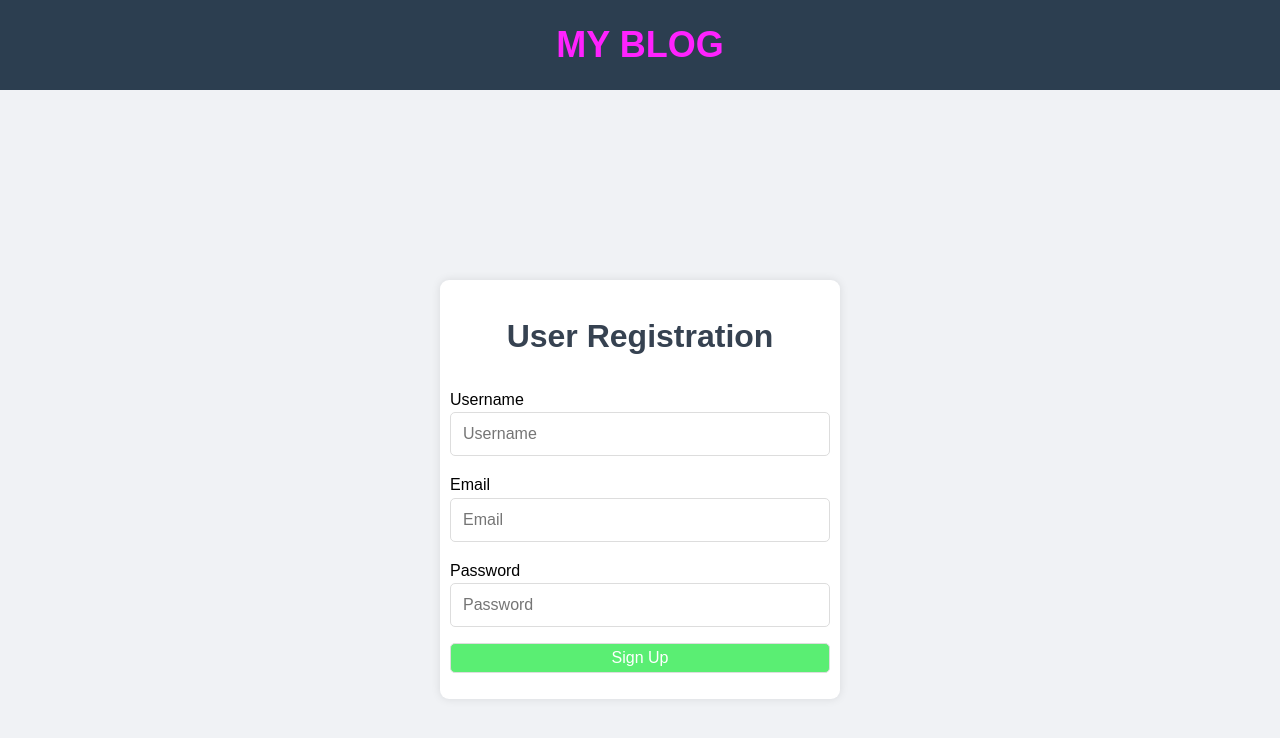
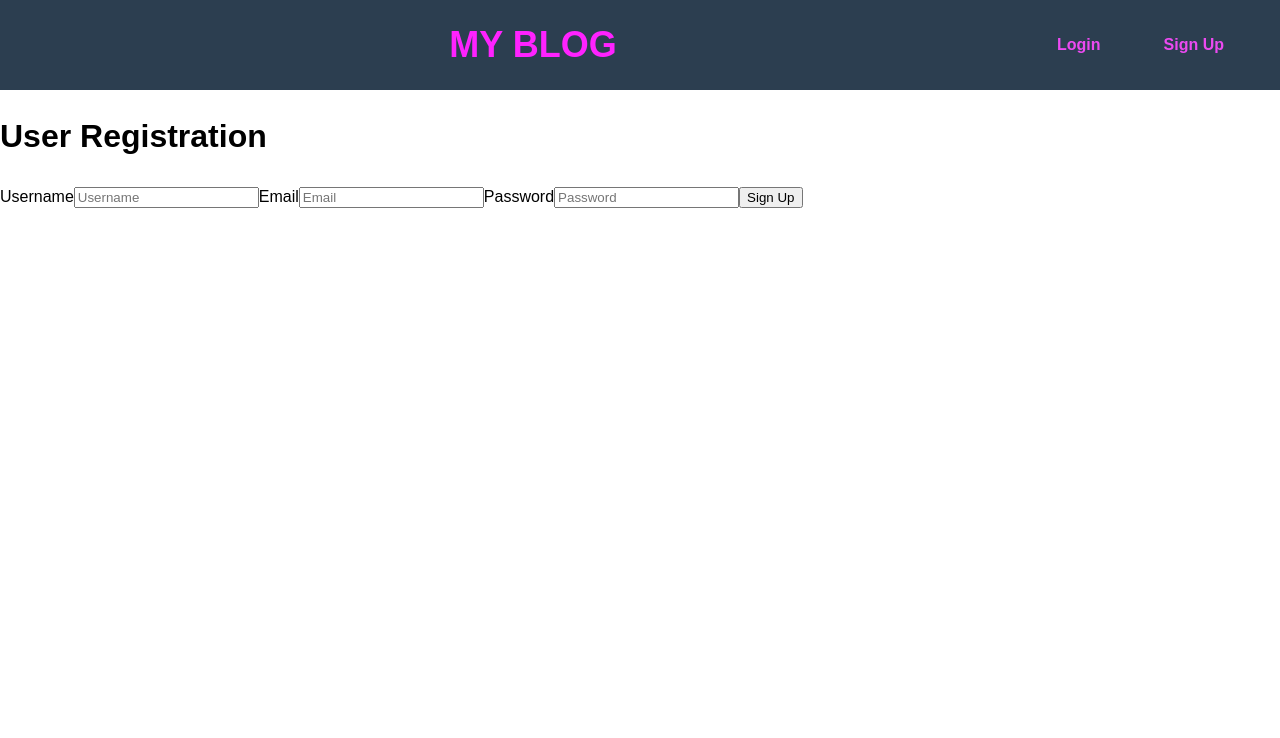
Before and after one commit to Wairioko/myblog-frontend, a React (Create React App) app: page /signup in a window 1280 px wide. Shown: the top 738 px of the page. Built offline with nearby package versions, Linux system fonts and the light colour scheme.

Commit message:
css update

```diff
--- a/src/index.css
+++ b/src/index.css
@@ -68,10 +68,9 @@ nav h1 {
   margin-left: 15px;
 }
 
-
-.nav-right a, /* In case they are links styled as buttons */
+.nav-right a,
 .nav-right button {
-  color: #ec4af1; /* Original text color */
+  color: #ec4af1;
   border: none;
   text-decoration: none;
   padding: 0.5rem 1rem;
@@ -81,11 +80,10 @@ nav h1 {
   font-weight: bold;
 }
 
-/* Hover state */
 .nav-right a:hover,
 .nav-right button:hover {
-  background-color: #92e1f5; /* New hover color */
-  color: #ffffff; /* Ensure text is still visible */
+  background-color: #92e1f5;
+  color: #ffffff;
 }
 
 .nav-toggle {
@@ -95,179 +93,6 @@ nav h1 {
   color: #65d7f3;
   font-size: 1.5rem;
   cursor: pointer;
-}
-
-/* Login and Signup pages */
-.login-page, .signup-page {
-  display: flex;
-  align-items: center;
-  justify-content: center;
-  min-height: 100vh;
-  background-color: #f0f2f5;
-  padding: 1rem;
-}
-
-.login-form, .signup-form {
-  background-color: white;
-  padding: 10px;
-  border-radius: 9px;
-  box-shadow: 0 0 10px rgba(0, 0, 0, 0.1);
-  width: 100%;
-  max-width: 400px;
-}
-
-.login-form h1, .signup-form h1 {
-  text-align: center;
-  color: rgba(2, 18, 36, 0.795);
-  margin-bottom: 1.5rem;
-}
-
-.login-form input,
-.signup-form input {
-  width: 100%;
-  padding: 0.75rem;
-  margin-bottom: 1rem;
-  border: 1px solid #ddd;
-  border-radius: 5px;
-  font-size: 1rem;
-}
-
-.login-form input[type="submit"],
-.signup-form input[type="submit"] {
-  background-color: #5aee73;
-  padding: 5px;
-  color: white;
-  cursor: pointer;
-  transition: background-color 0.3s ease;
-}
-
-/* Blog creation and update forms */
-.create-blog, .update-blog {
-  padding: 10px;
-  background-color: #f0f2f5;
-}
-
-.create-blog-form, .update-blog-form {
-  background-color: white;
-  padding: 1rem;
-  border-radius: 10px;
-  box-shadow: 0 0 10px rgba(0, 0, 0, 0.1);
-  max-width: 600px;
-  margin: 0 auto;
-}
-
-.create-blog-form input,
-.create-blog-form textarea,
-.update-blog-form input,
-.update-blog-form textarea {
-  width: 100%;
-  padding: 0.75rem;
-  margin-bottom: 1rem;
-  border: 1px solid #ddd;
-  border-radius: 5px;
-  font-size: 1rem;
-}
-
-/* Blog list and individual blog post */
-.blogs-content {
-  padding: 1rem;
-  text-decoration: none !important;
-}
-
-.blog-preview{
-  text-decoration: none !important;
-  margin-bottom: 2rem;
-  padding: 1rem;
-  border-radius: 10px;
-  box-shadow: 0 0 10px rgba(237, 125, 252, 0.801);
-  background-color: white;
-  transition: all 0.3s ease;
-}
-
-.blog-preview a,
-.blog-preview a:visited,
-.blog-preview a:hover,
-.blog-preview a:active {
-  text-decoration: none !important;
-  color: inherit !important; /* Ensures that no red color is applied */
-}
-
-
-
-.blog-preview a:hover {
-  text-decoration: none !important;
-}
-
-
-
-.blog-preview:hover {
-  box-shadow: 0 0 15px rgba(17, 234, 241, 0.9);
-  transform: translateY(-3px);
-}
-
-.blog-preview .author,
-.blog-post .author {
-  font-style: italic;
-  color: #48d9e4;
-  margin-bottom: 20px;
-}
-
-.blog-post {
-  padding: 1rem;
-  max-width: 800px;
-  margin: 0 auto;
-  font-family: Arial, sans-serif;
-  line-height: 1.6;
-  color: #333;
-}
-
-.blog-post img {
-  max-width: 100%;
-  height: auto;
-}
-
-.blog-post .description {
-  font-weight: bold;
-  font-size: 1.1em;
-  margin-bottom: 20px;
-  color: #34495e;
-}
-
-.blog-post .content {
-  text-align: justify;
-}
-
-.blog-post .content p {
-  margin-bottom: 15px;
-}
-
-.pagination-controls {
-  text-align: center;
-}
-
-/* Profile */
-.profile-container {
-  max-width: 600px;
-  margin: 1rem auto;
-  padding: 1rem;
-  background-color: #f9f9f9;
-  border-radius: 10px;
-  box-shadow: 0 4px 8px rgba(0, 0, 0, 0.1);
-}
-
-.nav-right {
-  display: none;
-  flex-direction: column;
-  width: 100%;
-  background-color: #333;
-  position: absolute;
-  top: 100%;
-  left: 0;
-  padding: 10px;
-}
-
-.nav-right.active {
-  display: flex;
 }
 
 /* Responsive adjustments */
@@ -283,9 +108,24 @@ nav h1 {
     margin-bottom: 0.5rem;
   }
 
+  .nav-right {
+    display: none;
+    flex-direction: column;
+    width: 100%;
+    background-color: #2c3e50;
+    position: absolute;
+    top: 100%;
+    left: 0;
+    padding: 10px;
+  }
+
+  .nav-right.active {
+    display: flex;
+  }
+
   .nav-right ul {
     flex-direction: column;
-    align-items: flex-start;
+    align-items: center;
   }
 
   .nav-right li {
@@ -299,19 +139,4 @@ nav h1 {
     top: 1rem;
     right: 1rem;
   }
-
-  .login-form, .signup-form, .create-blog-form, .update-blog-form {
-    padding: 1rem;
-  }
-
-  .blog-post h1 {
-    font-size: 1em;
-  }
-
-  .image-large {
-    width: 100%;
-    height: auto;
-    max-height: 400px;
-    object-fit: cover;
-  }
 }
```
